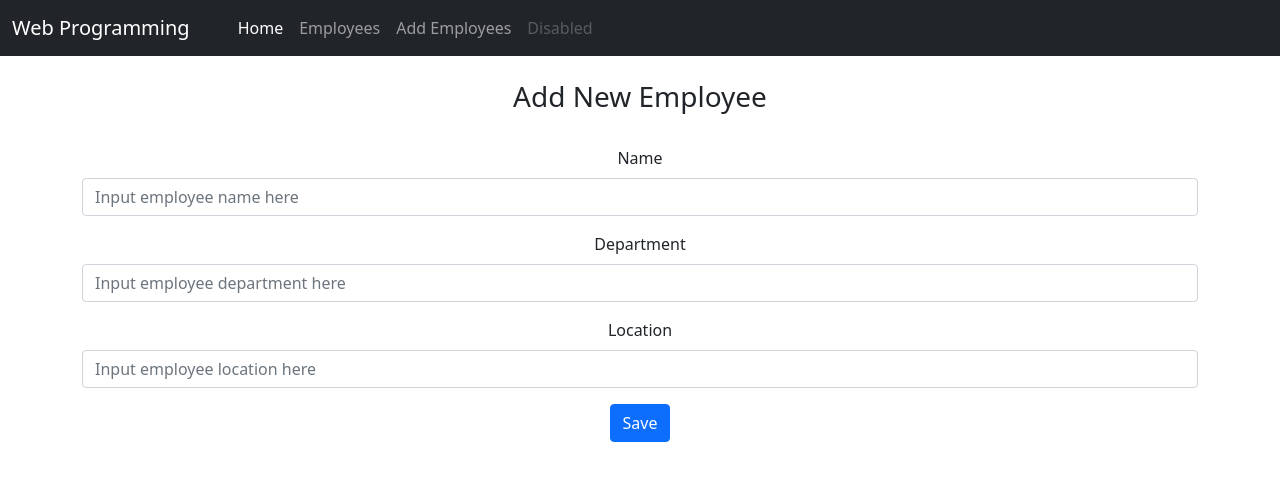
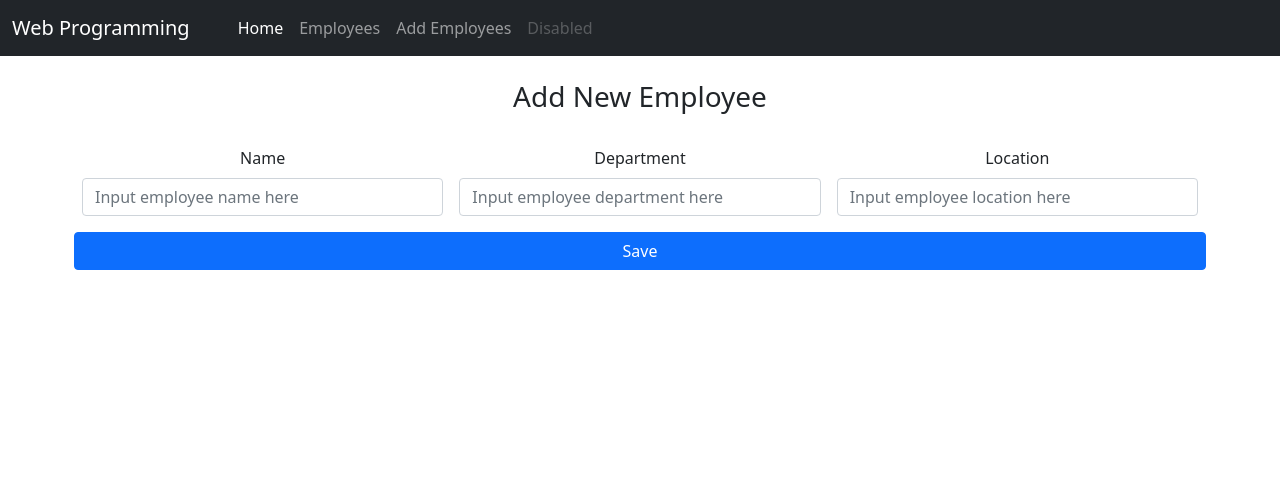
Before and after one commit to danxdbsx/MyFirstReact, a React (Create React App) app: page /add in a window 1280 px wide. Shown: the top 480 px of the page. Built offline with nearby package versions, Linux system fonts and the light colour scheme.

Commit message:
Add alerts 12/13

```diff
--- a/src/components/AddEmployee.js
+++ b/src/components/AddEmployee.js
@@ -5,15 +5,15 @@ import EmployeeService from "../services/EmployeeService";
 
 const AddEmployee = () =>{
     //variables
-    const [name, setName] = useState("");
-    const [department, setDepartment] = useState("");
-    const [location, setLocation] = useState("");
+    const [name, setName] = useState([]);
+    const [department, setDepartment] = useState([]);
+    const [location, setLocation] = useState([]);
     const navigate = useNavigate();
     const {employeeId} = useParams();
 
+    // supposedly for populating the fields
     useEffect(
-
-        () =>{
+        () => {
             if(employeeId) {
                 EmployeeService.getEmployee(employeeId) // returns a promise
                 .then(
@@ -21,17 +21,23 @@ const AddEmployee = () =>{
                         setName(response.data.name);
                         setDepartment(response.data.department);
                         setLocation(response.data.location);
+                        console.log(response.data.name)
+                        console.log(response.data.department)
+                        console.log(response.data.location)
+
+                        // alert('success test');
                     }
                 )
                 .catch(
                     error =>{
-                        console.log("Ayaya check mo AddEmployee.js")
+                        console.log("Ayaya check mo line 35 AddEmployee.js")
                     }
 
                 )
             }
         },[]
     )
+
 
     //save method
     const saveEmployee = (e) =>{
@@ -46,33 +52,37 @@ const AddEmployee = () =>{
 
                 console.log("gg updated", response.data)
                 navigate("/employees")
+                alert("updated na badidap")
+
             })
             .catch(error => {
                 console.log("may error lods")
             })
         }
-
         else {
             //POST NEW
                 EmployeeService.postEmployee(employee) //this becomes a promise
                 .then(response =>{
                     console.log("gg", response.data)
                     navigate("/employees")
-
+                    alert("added new badi!")
                 }
                 )
                 .catch(error => {
                     console.log("may error lods")
                 })
-        }}
+        }
+
+    }
 
     return(
         <div className="container">
             <br></br>
             <h3>Add New Employee</h3>
             <br></br>
-            <form>
-                <div className="mb-3">
+
+            <form class="row g-3">
+                <div class="col-md-4">
                     <label for="name" class="form-label">Name</label>
                     <input
                         type="text"
@@ -82,9 +92,9 @@ const AddEmployee = () =>{
                         onChange={
                             (e) => setName(e.target.value)
                         }
-                        />
+                        required/>
                 </div>
-                <div className="mb-3">
+                <div class="col-md-4">
                     <label for="department" class="form-label">Department</label>
                     <input
                         type="text"
@@ -94,9 +104,9 @@ const AddEmployee = () =>{
                         onChange={
                             (e) => setDepartment(e.target.value)
                         }
-                        />
+                        required/>
                 </div>
-                <div className="mb-3">
+                <div class="col-md-4">
                     <label for="location" class="form-label">Location</label>
                     <input
                         type="text"
@@ -106,7 +116,7 @@ const AddEmployee = () =>{
                         onChange={
                             (e) => setLocation(e.target.value)
                         }
-                        />
+                        required/>
                 </div>
 
                 <button
@@ -114,6 +124,9 @@ const AddEmployee = () =>{
                     className="btn btn-primary"
                     onClick={(e) =>saveEmployee(e)}>Save</button>
             </form>
+
+
+
         </div>
     )
 }
--- a/src/components/Employee.js
+++ b/src/components/Employee.js
@@ -30,11 +30,14 @@ const Employee = () =>{
     }
 
     const deleteEmployee = (employeeId) =>{
+
+        if (window.confirm("This employee will be deleted. G?")) {
             EmployeeService.deleteEmployee(employeeId)
             .then(
                 response =>{
                     console.log("rekt yung entry")
                     refreshEmployeeTable();
+
                 }
             )
             .catch(
@@ -43,17 +46,24 @@ const Employee = () =>{
                 }
             )
         }
+        else {
+            alert("di na deleted");
+        }
+
+
+    }
 
     return (
         <div>
             <br></br>
             <h3>List of Employees</h3>
             <br></br>
+
+
             <div className="container">
                 <table className="table table-hover table-dark align-middle">
                     <thead>
                     <tr className="table-info">
-                        <td> ID </td>
                         <td> Name </td>
                         <td> Department </td>
                         <td> Location </td>
@@ -66,7 +76,6 @@ const Employee = () =>{
                         employeeReturn.map(
                             employeeMap => (
                                 <tr key={employeeMap.employeeId}>
-                                    <td>{employeeMap.employeeId}</td>
                                     <td>{employeeMap.name}</td>
                                     <td>{employeeMap.department}</td>
                                     <td>{employeeMap.location}</td>
--- a/src/components/Home.js
+++ b/src/components/Home.js
@@ -14,7 +14,7 @@ return (
       <header className="App-header">
         <img src={logo} className="App-logo" alt="logo" />
         <p>
-          Edit <code>src/App.js</code> and save to reload. gusto ko na mag-genshin.
+          Exempted daw sa exam pag napublish lezgo!!!
         </p>
         <p>{Hello()}</p>
         <div>
@@ -25,14 +25,6 @@ return (
         </Greet>
         <Greet name = "Stephen" heroName = "Doctor Strange"></Greet>
         <Greet name = "Wanda" heroName = "Scarlet Witch"/>
-        <a
-          className="App-link"
-          href="https://reactjs.org"
-          target="_blank"
-          rel="noopener noreferrer"
-        >
-          Learn React
-        </a>
       </header>
     </div>
   );
```
Lines whose indentation alone changed are shown as unchanged.
